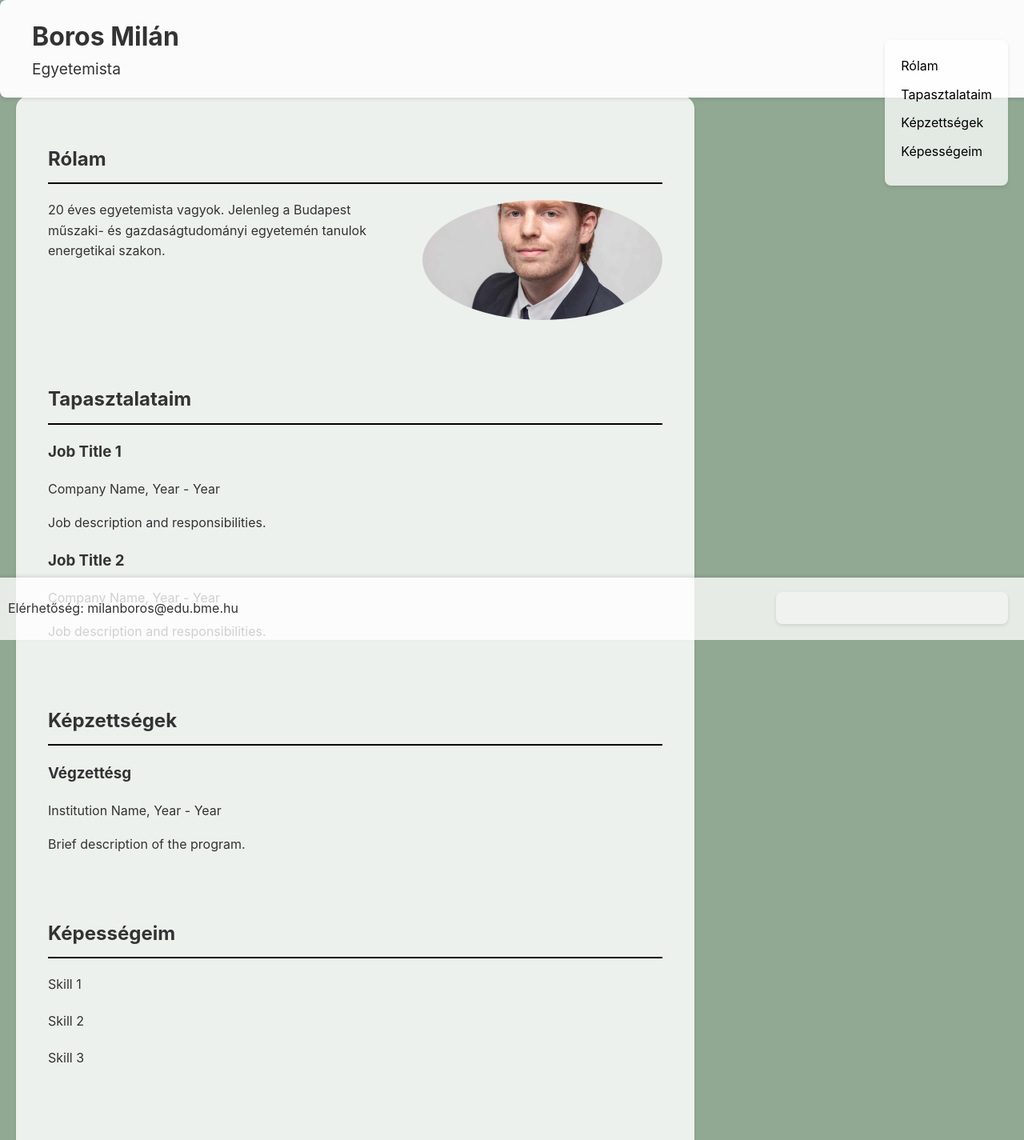
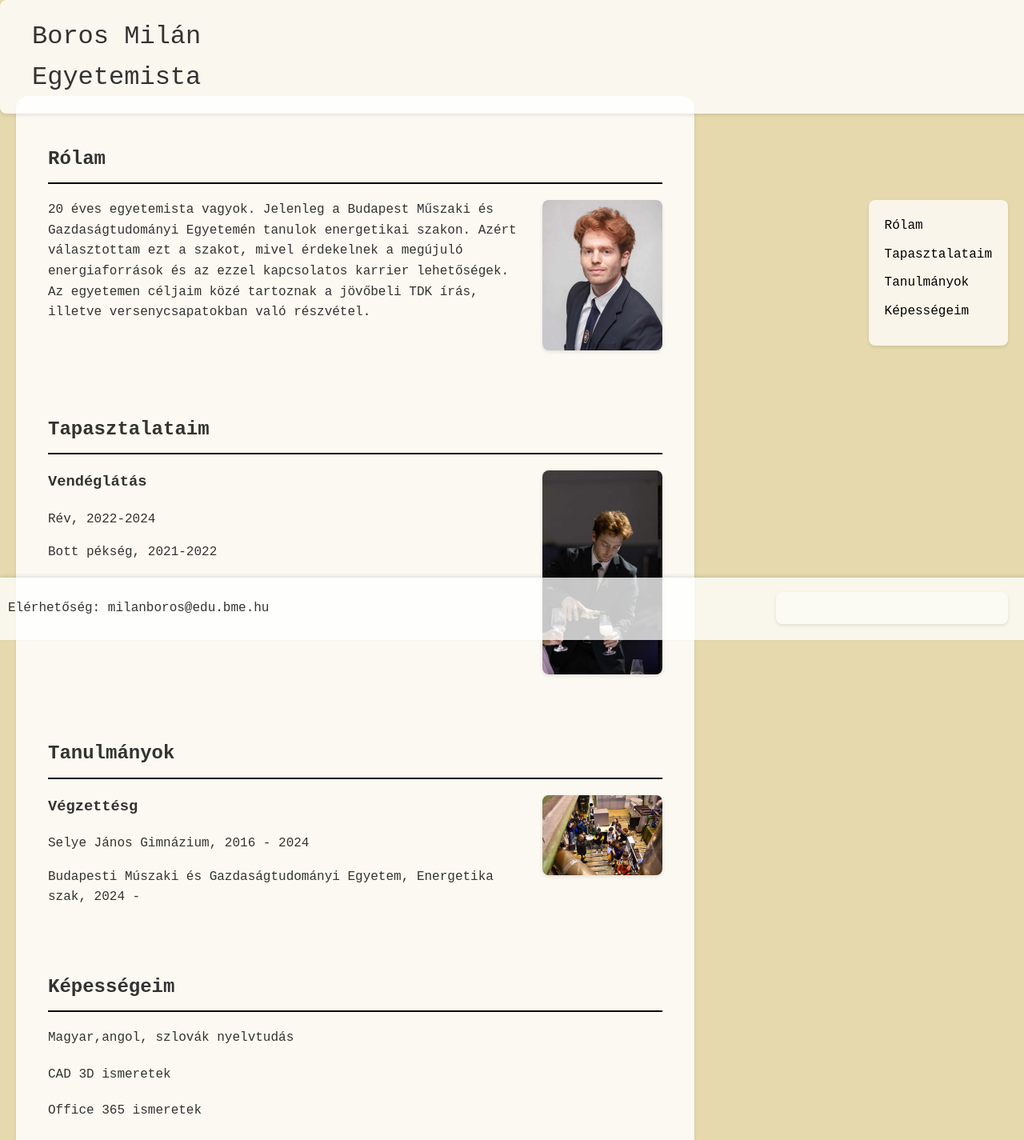
Before and after one commit to MilanBoros-BME/MilanBoros-BME.github.io, a plain HTML site: page Website/index.html in a window 1280 px wide. Shown: the top 1425 px of the page at 80% size. Drawn offline with Linux system fonts and the light colour scheme; no server answers; files whose address does not match are found by name.

Commit message:
Fotok szöveg

```diff
--- a/Website/index.html
+++ b/Website/index.html
@@ -3,7 +3,7 @@
 <head>
     <meta charset="UTF-8">
     <meta name="viewport" content="width=device-width, initial-scale=1.0">
-    <title>Professional Profile</title>
+    <title>Resume website</title>
     <link rel="stylesheet" href="styles.css">
 </head>
 <body>
@@ -14,40 +14,40 @@
     <main>
         <section id="about">
             <h2>Rólam</h2>
-            <img src="C:\Users\boros\OneDrive\Documents\Github\MilanbBoros-BME.github.io\Website\Photos\Profilepic.jpeg" alt="Profile Picture" class="profile-picture">
-            <p>20 éves egyetemista vagyok. Jelenleg a Budapest műszaki- és gazdaságtudományi egyetemén tanulok energetikai szakon.</p>
+            <img src="Photos/Profilepic.jpeg" alt="">
+            <p>20 éves egyetemista vagyok. Jelenleg a Budapest Műszaki és Gazdaságtudományi Egyetemén tanulok energetikai szakon. Azért választottam ezt a szakot, mivel érdekelnek a megújuló energiaforrások és az ezzel kapcsolatos karrier lehetőségek.
+                Az egyetemen céljaim közé tartoznak a jövőbeli TDK írás, illetve versenycsapatokban való részvétel.
+            </p>
         </section>
         <section id="experience">
             <h2>Tapasztalataim</h2>
+            <img src="Photos/munka.jpg">
             <ul>
                 <li>
-                    <h3>Job Title 1</h3>
-                    <p>Company Name, Year - Year</p>
-                    <p>Job description and responsibilities.</p>
+                    <h3>Vendéglátás</h3>
+                    <p>Rév, 2022-2024</p>
+                    <p>Bott pékség, 2021-2022</p>
                 </li>
-                <li>
-                    <h3>Job Title 2</h3>
-                    <p>Company Name, Year - Year</p>
-                    <p>Job description and responsibilities.</p>
-                </li>
+
             </ul>
         </section>
         <section id="education">
-            <h2>Képzettségek</h2>
+            <h2>Tanulmányok</h2>
+            <img src="Photos/progi.jpg">
             <ul>
                 <li>
                     <h3>Végzettésg</h3>
-                    <p>Institution Name, Year - Year</p>
-                    <p>Brief description of the program.</p>
+                    <p>Selye János Gimnázium, 2016 - 2024</p>
+                    <p>Budapesti Múszaki és Gazdaságtudományi Egyetem, Energetika szak, 2024 -</p>
                 </li>
             </ul>
         </section>
         <section id="skills">
             <h2>Képességeim</h2>
             <ul>
-                <li>Skill 1</li>
-                <li>Skill 2</li>
-                <li>Skill 3</li>
+                <li>Magyar,angol, szlovák nyelvtudás</li>
+                <li>CAD 3D ismeretek</li>
+                <li>Office 365 ismeretek</li>
             </ul>
         </section>
     </main>
@@ -56,15 +56,15 @@
     </footer>
     <div id="floating-box">
         <ul>
-            <li><a href="#about">Rólam</a></li>
-            <li><a href="#experience">Tapasztalataim</a></li>
-            <li><a href="#education">Képzettségek</a></li>
+            <li><a href="#top">Rólam</a></li>
+            <li><a href="#top">Tapasztalataim</a></li>
+            <li><a href="#education">Tanulmányok</a></li>
             <li><a href="#skills">Képességeim</a></li>
         </ul>
     </div>
     <div id="random-user-box">
         <div id="user-info">
-            <!-- User information will be displayed here -->
+
         </div>
     </div>
     <script src="script.js"></script>
--- a/Website/styles.css
+++ b/Website/styles.css
@@ -1,9 +1,9 @@
 body {
-    font-family: -apple-system, BlinkMacSystemFont, "Segoe UI", Roboto, "Helvetica Neue", Arial, sans-serif; /* Apple-like font */
+    font-family: 'Courier New';
     line-height: 1.6;
     margin: 0;
     padding: 0;
-    background-color: #91a893; /* Light grey background */
+    background-color: #e5d9ad; /* Light grey background */
     color: #333;
     display: flex;
     flex-direction: column;
@@ -13,7 +13,8 @@ body {
 }
 
 header {
-    background-color: #fffffff3; /* White background */
+    font-weight: 400;
+    background-color: #ffffffca; /* White background */
     color: #333;
     padding: 20px 40px; /* Adjust padding for a sleek look */
     text-align: left; /* Align text to the left */
@@ -27,16 +28,19 @@ header {
 }
 
 header h1 {
+    font-weight: 400;
     margin: 0;
-    font-size: 2em; /* Adjust font size as needed */
+    font-size: 2.0em; /* Adjust font size as needed */
 }
 
 header p {
+    font-weight: 400;
     margin: 0;
-    font-size: 1.2em; /* Adjust font size as needed */
+    font-size: 2.0em; /* Adjust font size as needed */
 }
 
 main {
+    font-weight: 400;
     width: 60%; /* Adjust width as needed */
     background-color: #ffffffd5; /* White background */
     padding: 40px;
@@ -52,6 +56,7 @@ main {
 }
 
 section {
+    font-weight: 400;
     margin-bottom: 40px;
     width: 100%;
 }
@@ -72,6 +77,7 @@ li {
 }
 
 footer {
+    font-weight: 400;
     background-color: #ffffffc5; /* White background */
     color: #333;
     text-align: left; /* Align text to the left */
@@ -92,6 +98,26 @@ img {
     height: 150px;
     object-fit: cover;
 }
+img {
+    float: right;
+    margin: 0 0 20px 20px;
+    border-radius: 8px; /* Rounded corners for a sleek look */
+    max-width: 30%; /* Adjust the width as needed */
+    height: auto; /* Maintain aspect ratio */
+    box-shadow: 0 2px 4px rgba(0, 0, 0, 0.1); /* Subtle shadow for a modern effect */
+}
+.experience-img {
+    float: right;
+    margin: 0 0 20px 20px;
+    max-width: 30%; /* Adjust the width as needed */
+}
+.education-img {
+    float: right;
+    margin: 0 0 20px 20px;
+    max-width: 60%;
+    border-radius: 50%; /* Adjust the width as needed */
+}
+
 
 .profile-picture {
     width: 100%;
@@ -102,7 +128,7 @@ img {
 
 #floating-box {
     position: fixed;
-    top: 50px; /* Adjust position as needed */
+    top: 250px; /* Adjust position as needed */
     right: 20px; /* Adjust position as needed */
     background-color: #ffffffbe; /* White background */
     color: #333; /* Dark text */
```
Also changed, not shown: Website/Photos/munka.jpg (added), Website/Photos/progi.jpg (added).
